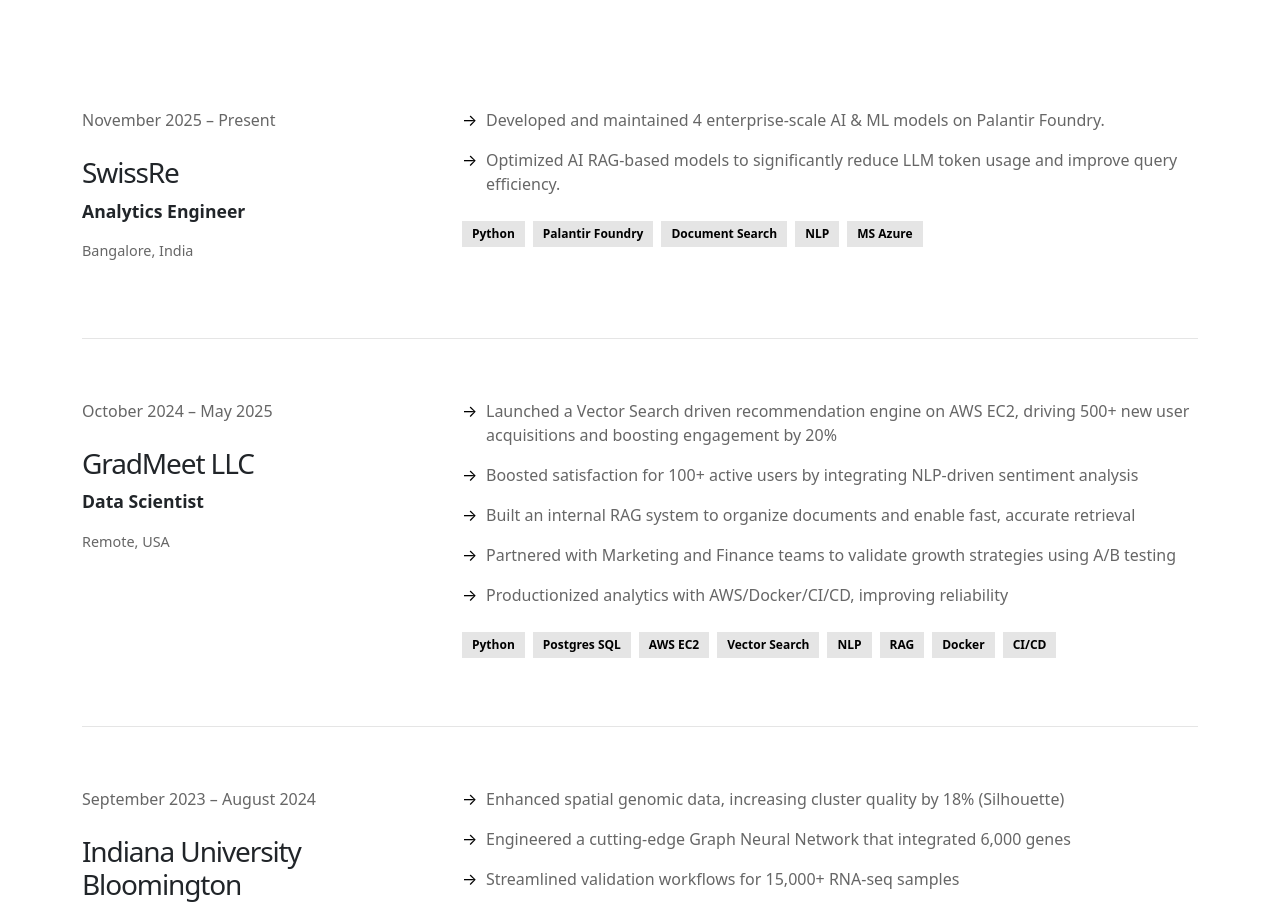
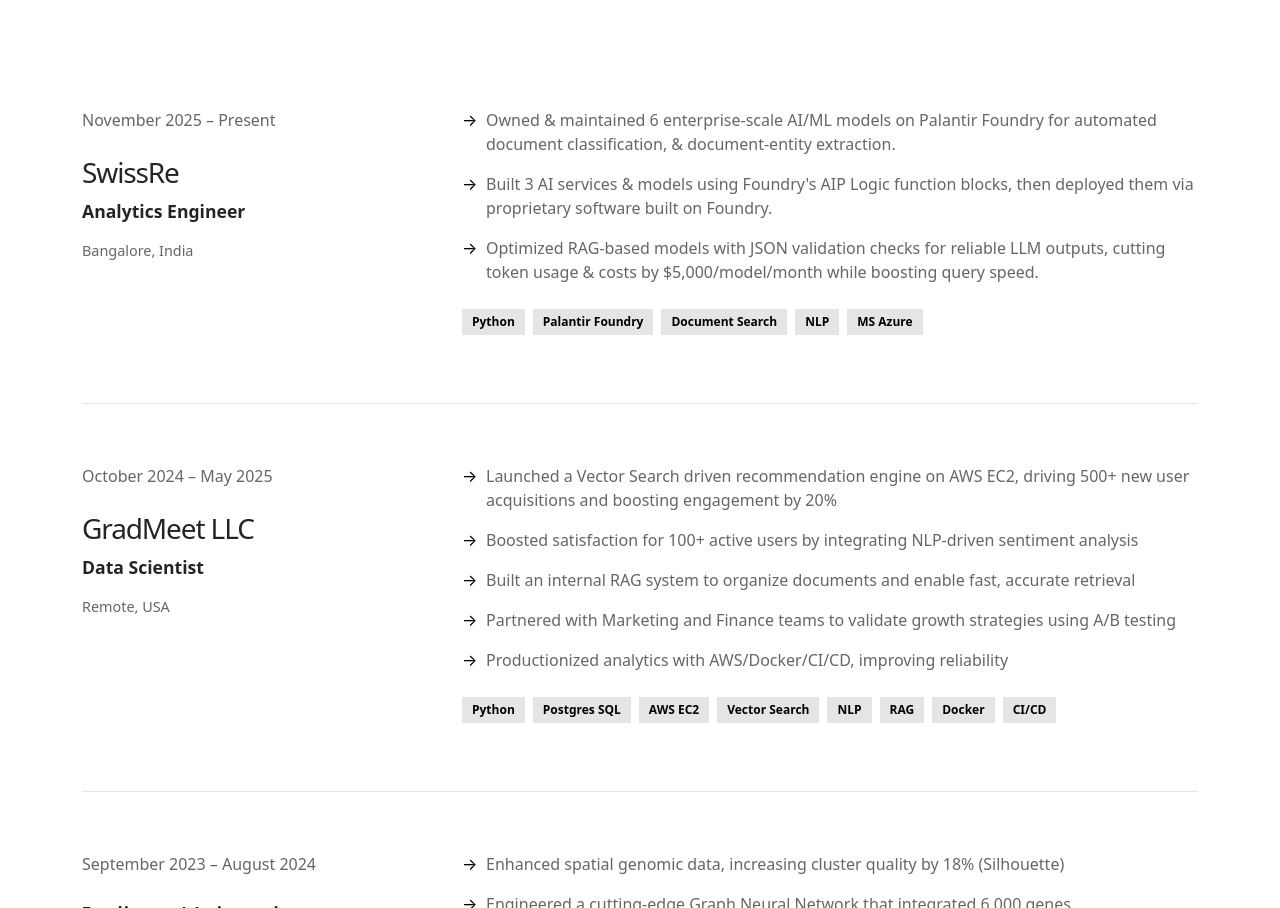
Before and after one commit to nitanshuj/nitanshuj.github.io, a Vue app: page / in a window 1280 px wide. Shown: the part 6719-7627 px from the top of the page. Built offline with nearby package versions, Linux system fonts and the light colour scheme.

Commit message:
feat: initialize data.js with project, article, experience, and education details

```diff
--- a/src/data.js
+++ b/src/data.js
@@ -120,8 +120,9 @@
     period: 'November 2025 – Present',
     description: '',
     achievements: [
-      'Developed and maintained 4 enterprise-scale AI & ML models on Palantir Foundry.',
-      'Optimized AI RAG-based models to significantly reduce LLM token usage and improve query efficiency.'
+      'Owned & maintained 6 enterprise-scale AI/ML models on Palantir Foundry for automated document classification, & document-entity extraction.',
+      'Built 3 AI services & models using Foundry\'s AIP Logic function blocks, then deployed them via proprietary software built on Foundry.',
+      'Optimized RAG-based models with JSON validation checks for reliable LLM outputs, cutting token usage & costs by $5,000/model/month while boosting query speed.'
     ],
     tags: ['Python', 'Palantir Foundry', 'Document Search', 'NLP', 'MS Azure']
   },
```
